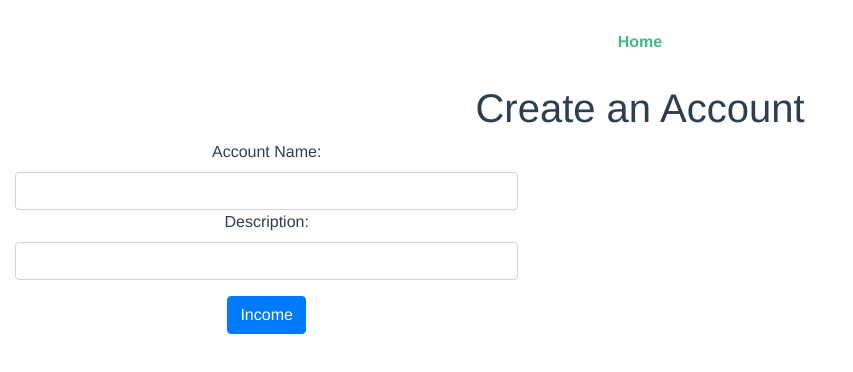
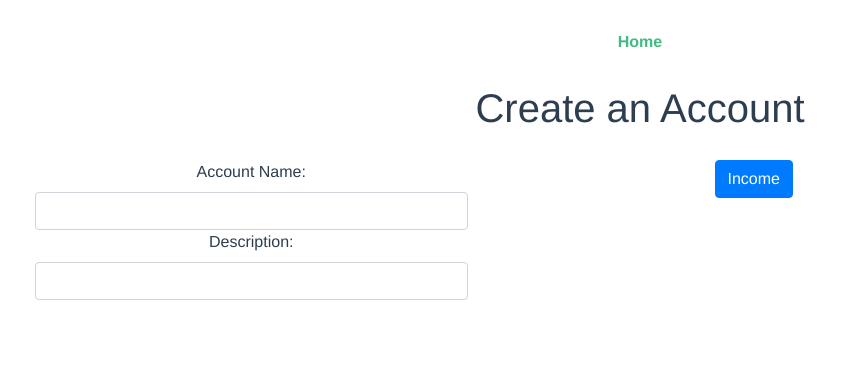
Before and after one commit to choi2nkyu/CertiProject, a Vue app: page /#/ in a window 1280 px wide. Shown: the top 372 px of the page, without its empty margins (0-853 px from the left). Built offline with nearby package versions, Linux system fonts and the light colour scheme.

Commit message:
Kyu: moved view to component

```diff
--- a/src/components/Account.vue
+++ b/src/components/Account.vue
@@ -1,6 +1,21 @@
 <template>
   <div class="account">
     <h1>{{ msg }}</h1>
+    <div class="container row">
+      <div class="col-5 left-column">
+        <form>
+          <div class="form-group">
+            <label for="accountName">Account Name:</label>
+            <input type="text" class="form-control" id="accountName">
+            <label for="description">Description:</label>
+            <input type="text" class="form-control" id="description">
+          </div>
+        </form>
+      </div>
+      <div class="col-5 right-column">
+        <button type="button" class="btn btn-primary">Income</button>
+      </div>
+    </div>
   </div>
 </template>
 
@@ -15,4 +30,10 @@ export default {
 
 <!-- Add "scoped" attribute to limit CSS to this component only -->
 <style scoped>
+.left-column {
+  margin: 20px 20px;
+}
+.right-column {
+  margin: 20px 20px;
+}
 </style>
--- a/src/views/Home.vue
+++ b/src/views/Home.vue
@@ -1,19 +1,6 @@
 <template>
   <div class="home">
     <Account msg="Create an Account"/>
-    <div class="col-lg-5">
-      <form>
-        <div class="form-group">
-          <label for="accountName">Account Name:</label>
-          <input type="text" class="form-control" id="accountName">
-          <label for="description">Description:</label>
-          <input type="text" class="form-control" id="description">
-        </div>
-      </form>
-    </div>
-    <div class="col-lg-5">
-      <button type="button" class="btn btn-primary">Income</button>
-    </div>
   </div>
 </template>
 
@@ -30,7 +17,4 @@ export default {
 </script>
 
 <style scoped>
-.leftColumn {
-  margin: 20px 20px;
-}
 </style>
```
